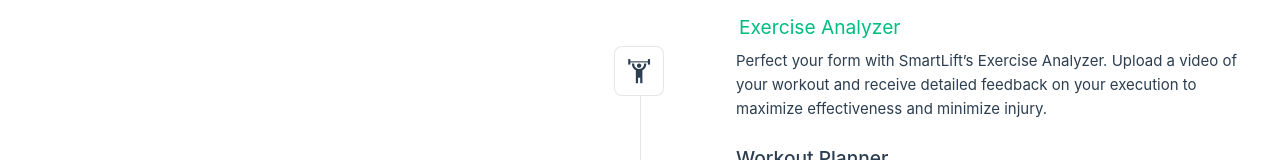
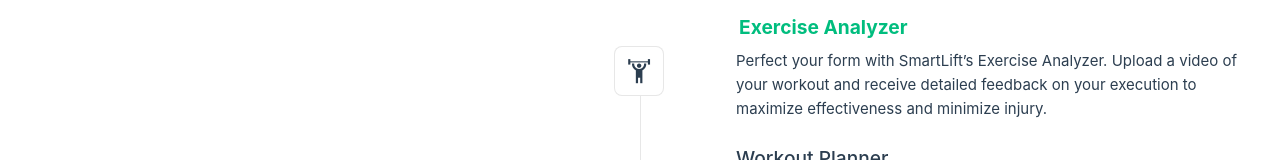
Before and after one commit to a-cerma/ai-usecase, a Vue app in the folder webapp/: page / in a window 1280 px wide. Shown: the top 160 px of the page. Built offline with nearby package versions, Linux system fonts and the light colour scheme.

Commit message:
Bol Title

```diff
--- a/webapp/src/components/WelcomeMenu.vue
+++ b/webapp/src/components/WelcomeMenu.vue
@@ -10,9 +10,9 @@
       </div>
     </template>
     <template #heading>
-      <RouterLink to="/exercise-analyzer" class="header">
-        <strong>Exercise Analyzer </strong>
-      </RouterLink>
+        <RouterLink to="/exercise-analyzer" :style="{fontWeight: 'bold'}">
+          Exercise Analyzer
+        </RouterLink>
     </template>
     Perfect your form with SmartLift’s Exercise Analyzer. Upload a video of your workout and receive detailed feedback on your execution to maximize effectiveness and minimize injury.
   </MenuItem>
```
